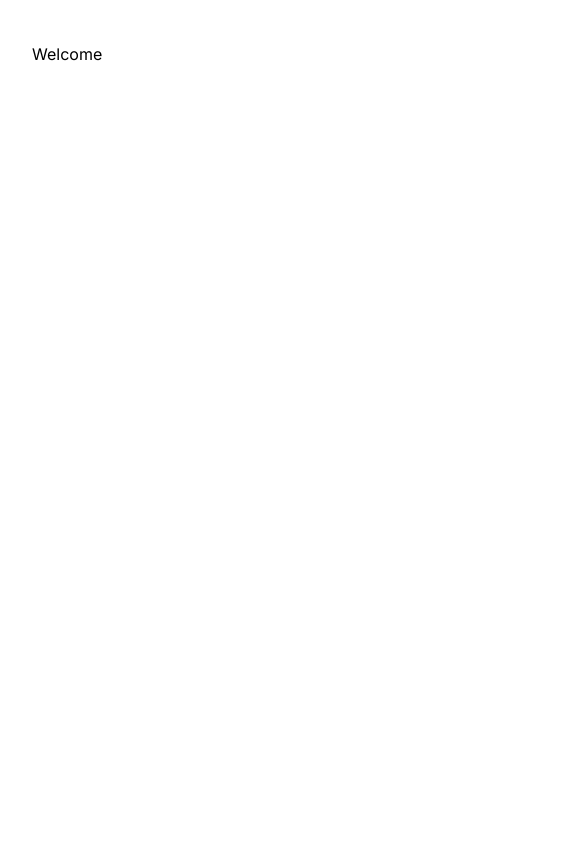
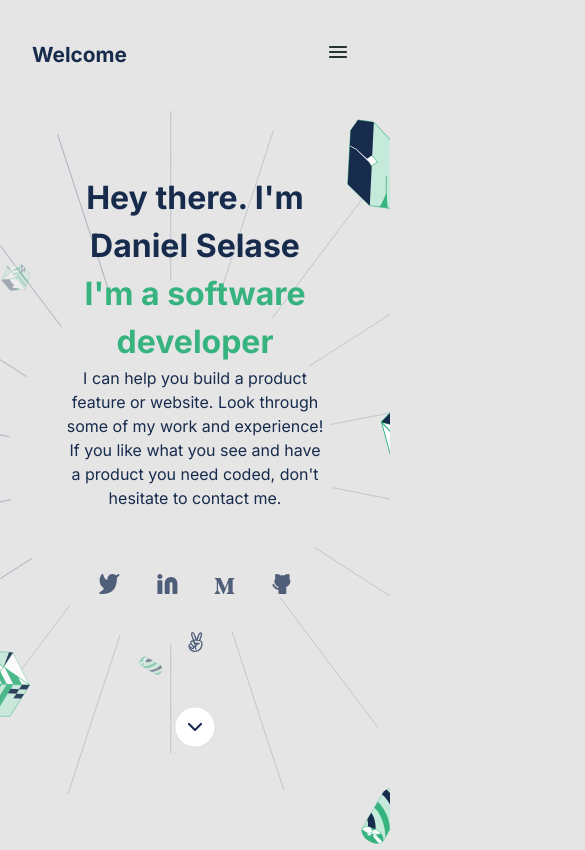
Before and after one commit to dselasea/portfolio, a website: page index.html in a window 390 px wide. Shown: the top 850 px of the page, 585 px wide, since content can reach past the window. Drawn offline with Linux system fonts and the light colour scheme.

Commit message:
added the hero section and hero style for mobile

```diff
--- a/index.html
+++ b/index.html
@@ -9,6 +9,7 @@
 </head>
 <body>
     <div class="container">
+        <!-- Navigation -->
         <nav class="nav">
             <div class="nav__logo">
                 <p>Welcome</p>
@@ -25,5 +26,26 @@
             </div>
         </nav>
     </div>
+    <!-- Header -->
+    <header class="header">
+        <div class="container">
+            <d iv class="header__title">
+                <h1><span class="header__title-dark">Hey there. I'm Daniel Selase</span><span class="header__title-green">I'm a software developer</span></h1>
+            </d>
+            <div class="header__content">
+                <p>I can help you build a product feature or website. Look through some of my work and experience! If you like what you see and have a product you need coded, don't hesitate to contact me.</p>
+            </div>
+            <div class="header__social">
+                <img src="./images/twitter.svg" alt="">
+                <img src="./images/Linkedin icon.svg" alt="">
+                <img src="./images/medium.svg" alt="">
+                <img src="./images/github.svg" alt="">
+                <img src="./images/angellist.svg " alt="">
+            </div>
+            <div class="header_arrow-down">
+                <img src="./images/Disabled.png" alt="Navigation down arrow">
+            </div>
+        </div>
+    </header>
 </body>
 </html>
--- a/style.css
+++ b/style.css
@@ -1,4 +1,10 @@
 @import url('https://fonts.googleapis.com/css2?family=Inter:wght@300;400;500;700&display=swap');
+
+:root {
+    --background: #E5E5E5;
+    --text-dark: #172B4D;
+    --text-green: #36B37F;
+}
 
 * {
   margin: 0;
@@ -8,7 +14,10 @@
 
 body {
   font-family: 'Inter', sans-serif;
-  font-size: 16px;
+  font-size: 100%;
+  background-color: var(--background);
+  line-height: 1.5;
+  color: var(--text-dark);
 }
 
 a {
@@ -17,9 +26,15 @@ a {
 }
 
 .container {
-  width: 1200px;
+  max-width: 1200px;
   margin: 0 auto;
   padding: 2rem;
+}
+
+/* Navigation styles */
+.nav__logo p {
+    font-size: 1.3rem;
+    font-weight: bold;
 }
 
 .nav__links-items {
@@ -27,7 +42,47 @@ a {
 }
 
 .nav {
-    display: flex;
-    justify-content: space-between;
-    align-items: center;
+  display: flex;
+  justify-content: space-between;
+  align-items: center;
 }
+
+/* Header Styles */
+.header {
+  text-align: center;
+  background-image: url(./images/header-illsutration-mobile.svg);
+  background-size: cover;
+  background-position: top;
+  padding: 2rem;
+}
+
+.header__title {
+  margin-bottom: 3rem;
+}
+
+.header__content {
+    margin-bottom: 3rem;
+}
+
+.header__title-dark,
+.header__title-green {
+  display: block;
+  font-size: 2rem;
+}
+
+.header__title-dark {
+  color: var(--text-dark);
+}
+
+.header__title-green {
+  color: var(--text-green);
+}
+
+.header__social img {
+  display: inline-block;
+  padding: 1rem;
+}
+
+.header_arrow-down {
+  padding: 2rem;
+}
```
Also changed, not shown: images/Disabled.png (added), images/Disabled@2x.png (added), images/arrow-down.png (added).
